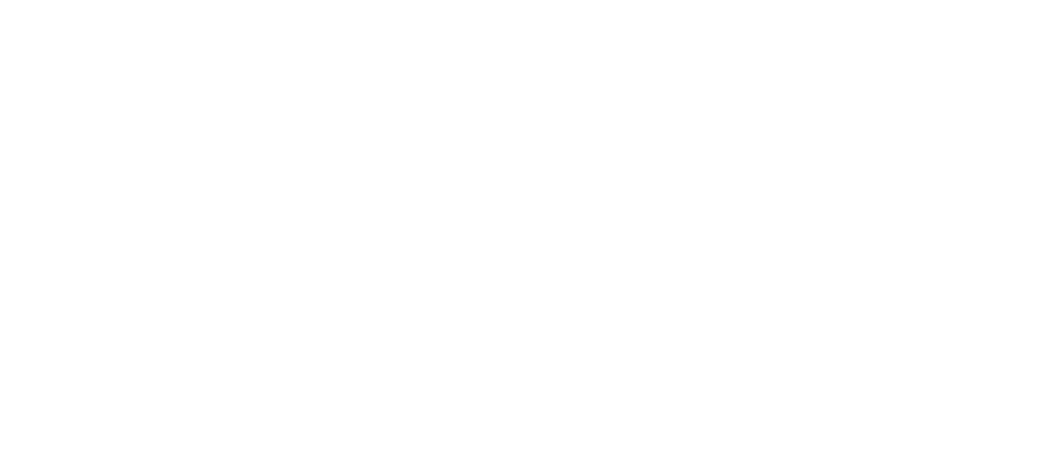
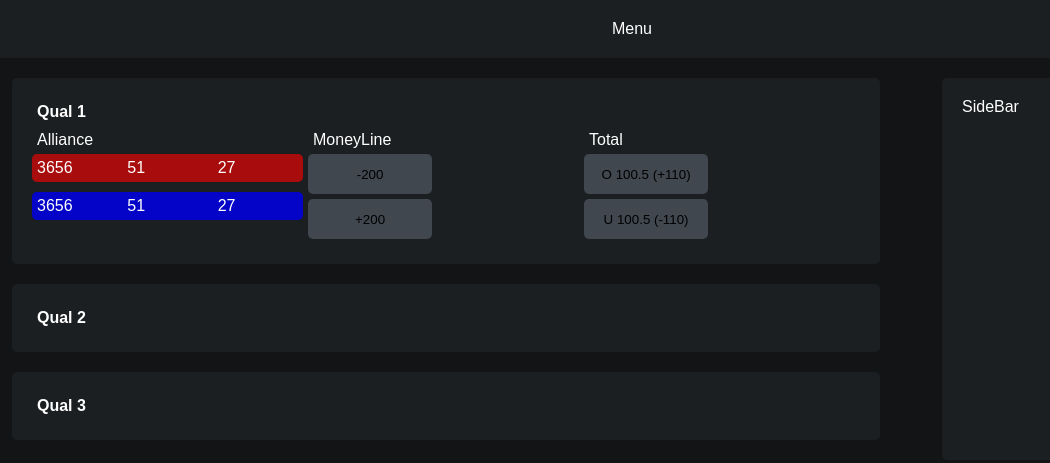
Before and after one commit to Node-Kid/FIRST-Picks, a website: page frontend/html/index.html in a window 1280 px wide. Shown: the whole page, without its empty margins (8-1058 px from the left). Drawn offline with Linux system fonts and the light colour scheme.

Commit message:
home page mock up

```diff
--- /dev/null
+++ b/frontend/css/index.css
@@ -0,0 +1,90 @@
+body {
+    background-color: #121416;
+    font-family: Arial, sans-serif;
+    color: #FEFFFE;
+    margin: 0;
+    padding: 0;
+}
+
+.menu {
+    width: 100%;
+    background-color: #1C1F22;
+    padding: 20px;
+    box-sizing: border-box;
+    text-align: center;
+    border: none;
+    margin-bottom: 20px;
+    border-radius: 5px;
+}
+
+.container {
+    display: flex;
+    justify-content: space-between;
+    padding: 0 20px;
+    box-sizing: border-box;
+}
+
+.sections {
+    width: 70%;
+}
+
+.section {
+    background-color: #1C1F22;
+    margin-bottom: 20px;
+    padding: 20px;
+    box-sizing: border-box;
+    border: none;
+    border-radius: 5px;
+    flex-direction: column;
+}
+
+.sidebar {
+    width: 25%;
+    background-color: #1C1F22;
+    padding: 20px;
+    box-sizing: border-box;
+    border: none;
+    border-radius: 5px;
+}
+h4, p {
+    margin: 5px;
+}
+.info-grid {
+    display: grid;
+    grid-template-columns: 1fr 1fr 1fr;
+}
+.button-selector {
+    width: 100%;
+    display: flexbox;
+}
+.bet-button {
+    background-color: #40474F;
+    border: none;
+    border-radius: 5px;
+    margin-bottom: 5px;
+    display: block;
+    width: 45%;
+    height: 40px;
+    transition: 0.3s;
+}
+.bet-button:hover {
+    background-color: #FEFFFE;
+}
+.alliances {
+    display: inline;
+}
+.red-alliance {
+    display: grid;
+    background-color: rgb(168, 12, 12);
+    border-radius: 5px;
+    margin-right: 5px;
+    margin-bottom: 10px;
+    grid-template-columns: 1fr 1fr 1fr;
+}
+.blue-alliance {
+    display: grid;
+    background-color: rgb(4, 4, 201);
+    border-radius: 5px;
+    margin-right: 5px;
+    grid-template-columns: 1fr 1fr 1fr;
+}
--- a/frontend/html/index.html
+++ b/frontend/html/index.html
@@ -1,11 +1,58 @@
 <!DOCTYPE html>
 <html lang="en">
-  <head>
-    <meta charset="UTF-8">
-    <meta name="viewport" content="width=device-width, initial-scale=1.0">
-    <title>BetTBA</title>
-  </head>
-  <body>
+	<head>
+		<meta charset="utf-8">
+		<title>BetTBA</title>
+		<meta name="viewport" content="width=device-width, initial-scale=1">
+		<link rel="stylesheet" href="../css/index.css">
+	</head>
+	<body>
+		<div class="menu">
+			Menu
+		</div>
+		<div class="container">
+			<div class="sections">
+				<div class="section">
+					<h4>Qual 1</h4>
+					<div class="info-grid">
+						<p>Alliance</p>
+						<p>MoneyLine</p>
+						<p>Total</p>
+						<div class="alliances">
+							<div class="red-alliance">
+								<p>3656</p>
+								<p>51</p>
+								<p>27</p>
+							</div>
+							<div class="blue-alliance">
+								<p>3656</p>
+								<p>51</p>
+								<p>27</p>
+							</div>
 
-  </body>
+						</div>
+						<div class="button-selector">
+							<button class="bet-button">-200</button>
+							<button class="bet-button">+200</button>
+						</div>
+
+						<div class="button-selector">
+							<button class="bet-button">O 100.5 (+110)</button>
+							<button class="bet-button">U 100.5 (-110)</button>
+						</div>
+
+					</div>
+				</div>
+				<div class="section">
+					<h4>Qual 2</h4>
+				</div>
+				<div class="section">
+					<h4>Qual 3</h4>
+				</div>
+			</div>
+			<div class="sidebar">
+				SideBar
+			</div>
+		</div>
+	</body>
 </html>
--- a/index.js
+++ b/index.js
@@ -1,5 +1,8 @@
 require('dotenv').config()
 const app = require('express')();
+
+app.use(require('express').static(__dirname + '/frontend'))
+
 const BetEngine = require('./backend/BetEngine').BetEngine;
 const port = 80
 BetEngine.getInstance().generateBets('2024mibel_qm1')
--- a/package.json
+++ b/package.json
@@ -5,12 +5,14 @@
   "main": "index.js",
   "scripts": {
     "test": "echo \"Error: no test specified\" && exit 1",
-    "start": "npx tsc .\\backend\\BetEngine.ts && node index.js"
+    "buildAndStart": "npx tsc .\\backend\\BetEngine.ts && node index.js",
+    "start": "node index.js"
   },
   "author": "",
   "license": "ISC",
   "dependencies": {
     "axios": "^1.7.4",
+    "bootstrap": "^5.3.3",
     "dotenv": "^16.4.5",
     "express": "^4.19.2",
     "ws": "^8.18.0"
```
Also changed, not shown: backend/BetEngine.ts (+4 -8 lines), 1 other file.
